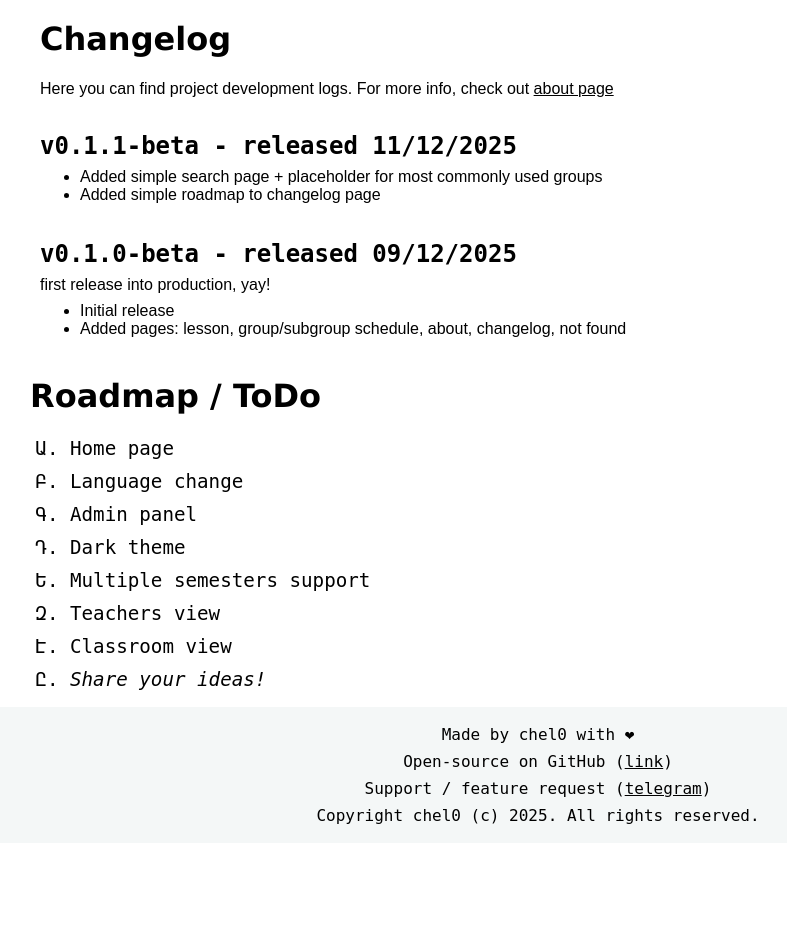
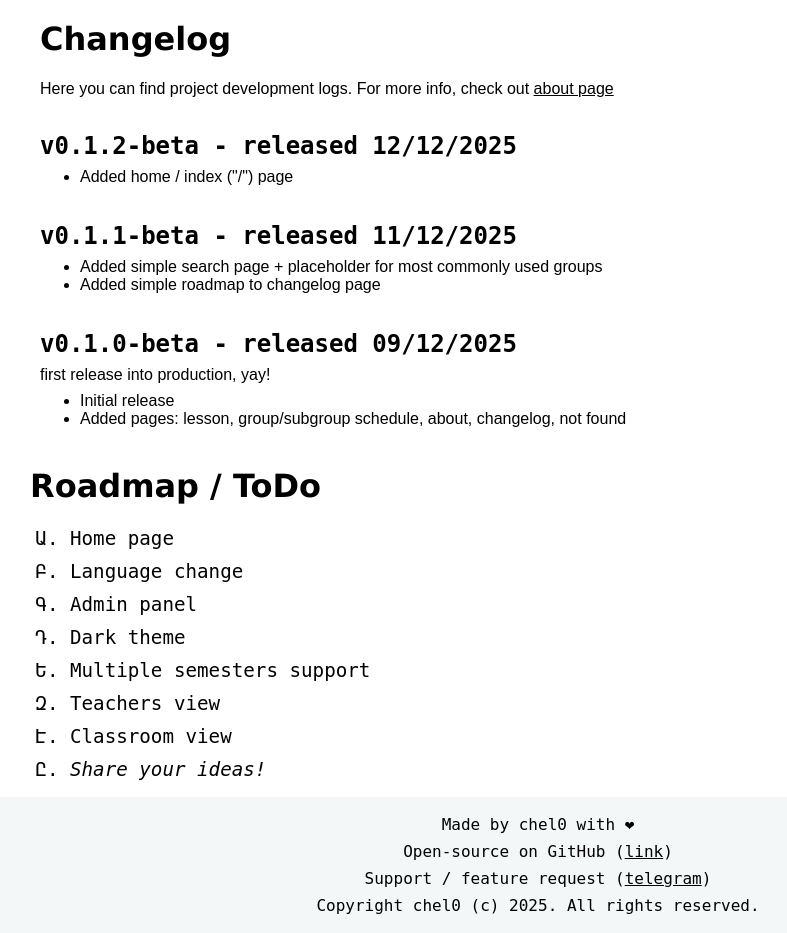
Before and after one commit to Kak0ytachel/MckSchedule, a FastAPI app: page /changelog in a window 1280 px wide. Shown: the part 61-994 px from the top of the page, without its empty margins (110-897 px from the left). Before the commit the page ends 885 px from the top, so only its background shows below. Run offline with FastAPI, Linux system fonts and the light colour scheme.

Commit message:
changelod updated

```diff
--- a/templates/changelog.html
+++ b/templates/changelog.html
@@ -17,6 +17,12 @@
         <p> Here you can find project development logs. For more info, check out <a href="/about"> about page </a></p>
     </header>
     <section>
+        <article class="changelog-article">
+            <h2> v0.1.2-beta - released 12/12/2025 </h2>
+            <ul>
+                <li> Added home / index ("/") page</li>
+            </ul>
+        </article>
         <article class="changelog-article">
             <h2> v0.1.1-beta - released 11/12/2025 </h2>
             <ul>
```
Also changed, not shown: changelog.md.
